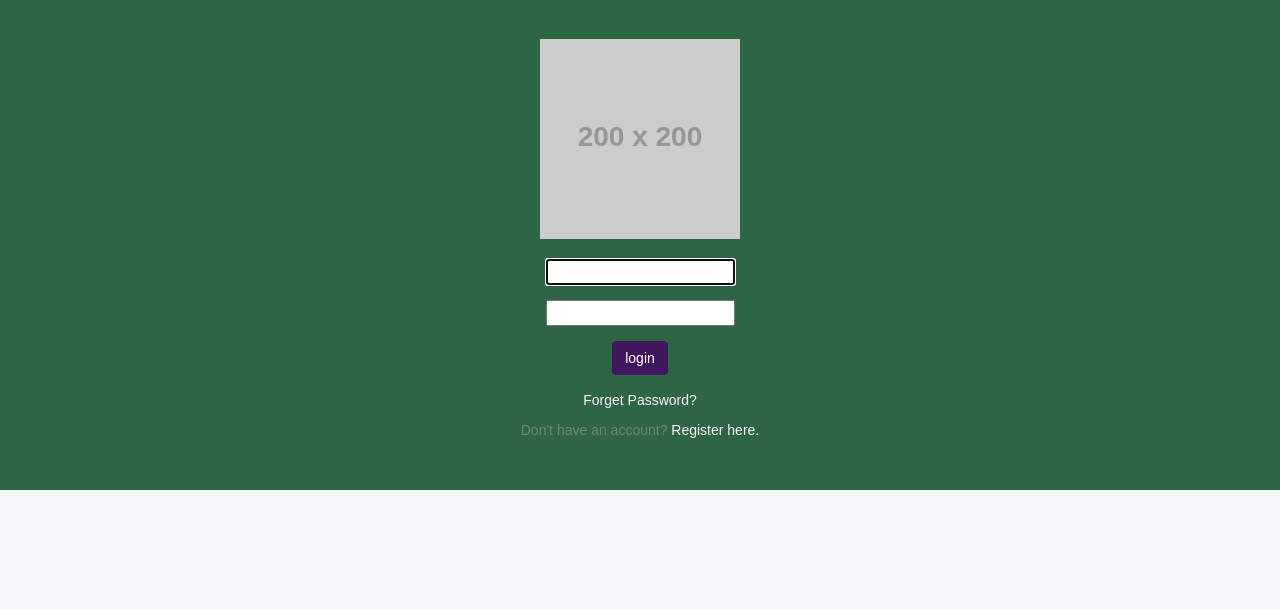
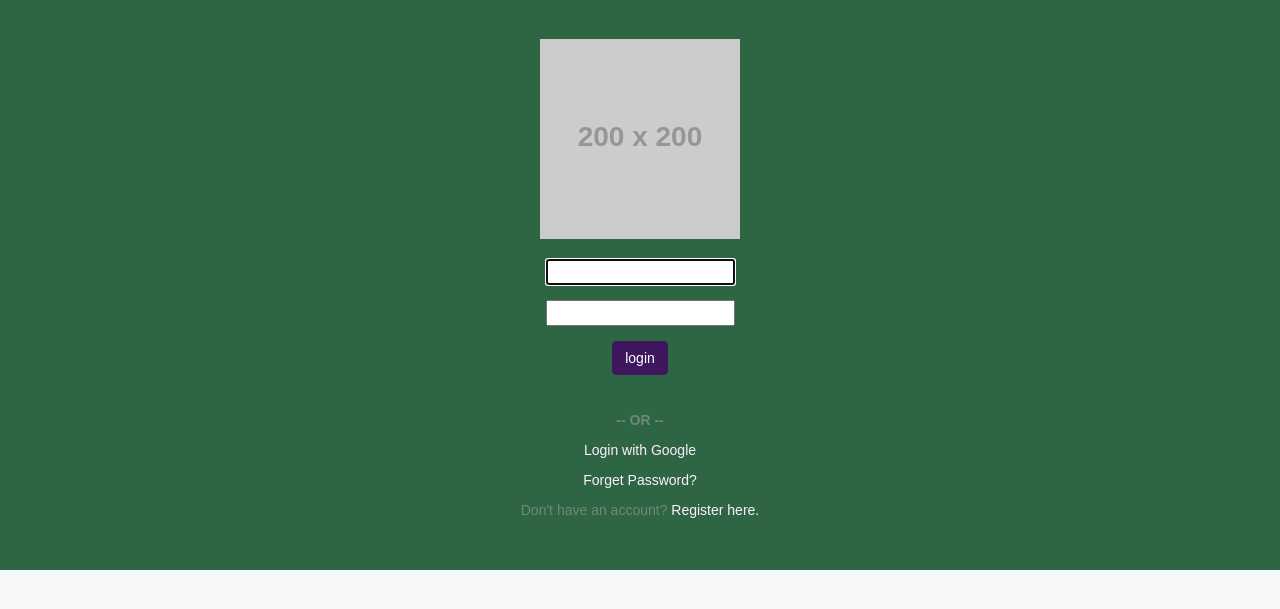
Before and after one commit to wingkwong/squirrel, a Django app: page /accounts/login/ in a window 1280 px wide. Shown: the part 73-682 px from the top of the page. Run offline with Django 3.2, Linux system fonts and the light colour scheme; grey boxes labelled with a size stand in for pictures from a placeholder-image service; some libraries are stand-ins or nearby versions.

Commit message:
added google auth 2 link

```diff
--- a/accounts/templates/registration/login.html
+++ b/accounts/templates/registration/login.html
@@ -32,6 +32,9 @@
                 </div>
             </form>
 
+            <br>
+            <p><strong>-- OR --</strong></p>
+            <p><a href="{% url 'social:begin' 'google-oauth2' %}">Login with Google</a></p>
 
             <p><a href="{% url 'password_reset' %}">Forget Password?</a></p>
             <p>Don't have an account? <a href="{% url 'password_reset' %}">Register here.</a></p>
```
